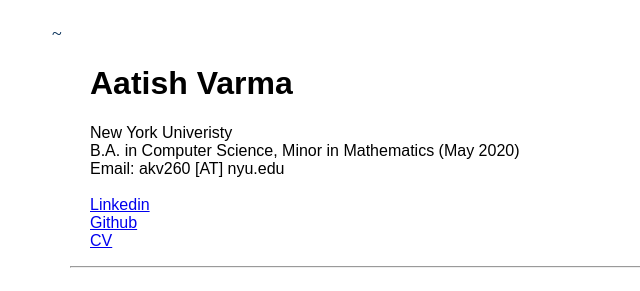
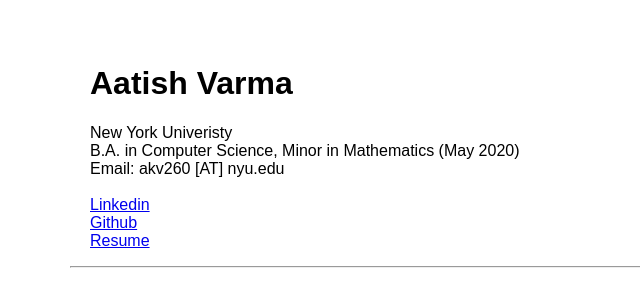
Before and after one commit to aatish17varma/aatish17varma.github.io, a plain HTML site: page index.html in a window 1280 px wide. Shown: the top 291 px of the page, 0-640 px from the left. Drawn offline with Linux system fonts and the light colour scheme.

Commit message:
added small changes to index.html

```diff
--- a/index.html
+++ b/index.html
@@ -10,7 +10,7 @@
     </script>
 
     <!-- <link rel="shortcut icon" href="Sexy.png"> -->
-    <title> aatish </title>
+    <title> Aatish's Website </title>
 	<style>
 	body {
 		font-family: 'proxima-nova',sans-serif;
@@ -35,7 +35,6 @@
 <body style="margin-left: 70px; margin-right: 90px">
 
 <ul style="list-style-type: none; margin-left: -70px">
-    <li style="float: left;"><a class="navlink" href="aatish17varma.github.io">~</a></li>
     <!-- <li style="float: left;"><a class="navlink" href="photos">photos</a></li>
     <li style="float: left;"><a class="navlink" href="https://instagram.com/_ujval">instagram</a></li> -->
 </ul> </br></br>
@@ -51,7 +50,7 @@
     <!-- <a href="https://scholar.google.com/citations?user=xEm-9oMAAAAJ">Google Scholar</a> <br> -->
     <a href="https://linkedin.com/in/aatishvarma">Linkedin</a><br>
     <a href="https://github.com/akv260">Github</a><br>
-    <a href="./Resume_2020.pdf"">CV</a><br>
+    <a href="./Resume_2020.pdf"">Resume</a><br>
     </p>
 </div>
 <hr>
@@ -60,7 +59,6 @@
 
 <h3> Publications </h3>
 
-    <!-- <i>Lineage Stash: Fault-tolerance Off the Critical Path.</i> Stephanie Wang, John Liagouris, Robert Nishihara, Philipp Moritz, <u>Ujval Misra</u>, Alexey Tumanov, Ion Stoica. SOSP 2019. -->
    <ul>
    <li> <i> Compiler Testing Through Programmable Switch Simulation </i> Michael Dean Wong,  <b> Aatish Varma </b>, Anirudh Sivaraman. ACM CAL 2020 (In Submission) </li>
    <li> <i> Switch Code Generation using Program Synthesis Xiangyu Gao </i>, Taegyun Kim, Michael Dean Wong, Divya Raghunathan, <b> Aatish Varma </b>, Pravein Govind Kannan, Anirudh Sivaraman, Srinivas Narayana, Aarti Gupta. ACM SIGCOMM 2020 </li>
```
